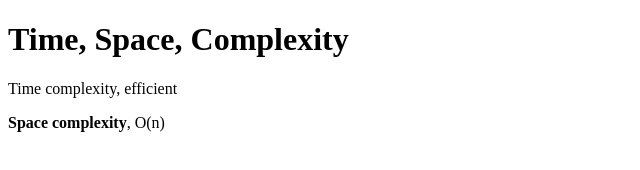
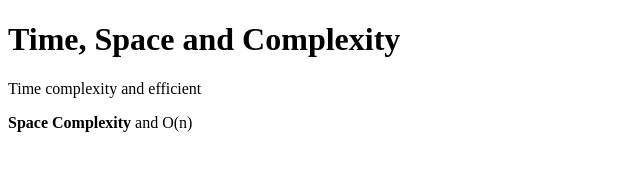
Before and after one commit to acciojob/time-and-space-complexity-VikasVerma-15, a website: page main.html in a window 1280 px wide. Shown: the whole page, without its empty margins (0-640 px from the left). Drawn offline with Linux system fonts and the light colour scheme.

Commit message:
created a submission

```diff
--- a/main.html
+++ b/main.html
@@ -8,12 +8,12 @@
 
 <body>
 	<!-- the entire body must be written by student -->
-	<h1>Time, Space, Complexity</h1>
+	<h1>Time, Space and Complexity</h1>
 	<p>
-		Time complexity, efficient
+		Time complexity and efficient
 	</p>
 	<p>
-		<b>Space complexity</b>, O(n)
+		<b>Space Complexity</b> and O(n)
 	</p>
     <script type="text/javascript" src="./script.js">
 </script>
```
